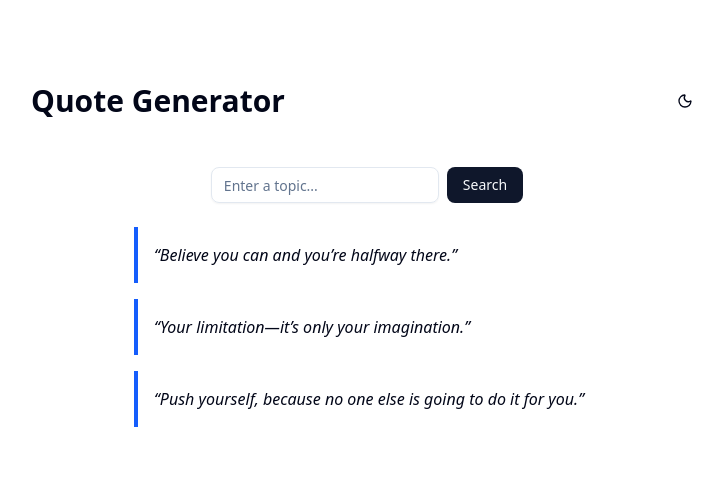
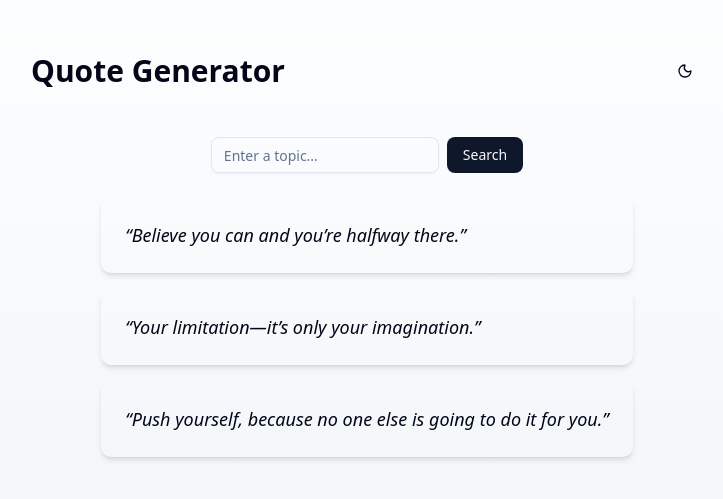
Before and after one commit to ahmedawan71/NEXIUM_Ahmed_Assign1, a Next.js app in the folder assignment-1/: page / in a window 1280 px wide. Shown: the part 145-644 px from the top of the page, without its empty margins (273-996 px from the left). Built offline with nearby package versions, Linux system fonts and the light colour scheme.

Commit message:
Enhanced quote display

```diff
--- a/assignment-1/src/app/components/QuoteList.tsx
+++ b/assignment-1/src/app/components/QuoteList.tsx
@@ -1,3 +1,4 @@
+// components/QuoteList.tsx
 import React from "react";
 import { Quote } from "../../../data/quotes";
 
@@ -7,14 +8,19 @@ interface QuoteListProps {
 
 export default function QuoteList({ quotes }: QuoteListProps) {
   if (quotes.length === 0) {
-    return <p>No quotes found for this topic.</p>;
+    return <p className="text-muted-foreground">No quotes found for this topic.</p>;
   }
   return (
     <div className="space-y-4">
       {quotes.map((q) => (
-        <blockquote key={q.id} className="p-4 border-l-4 border-blue-600 italic">
-          “{q.text}”
-        </blockquote>
+        <div
+          key={q.id}
+          className="p-6 bg-gradient rounded-lg shadow-md animate-fade-in"
+        >
+          <blockquote className="text-lg italic text-foreground">
+            “{q.text}”
+          </blockquote>
+        </div>
       ))}
     </div>
   );
--- a/assignment-1/src/app/components/ThemeToggle.tsx
+++ b/assignment-1/src/app/components/ThemeToggle.tsx
@@ -1,3 +1,4 @@
+// src/app/components/ThemeToggle.tsx
 "use client";
 
 import { useState, useEffect } from "react";
@@ -5,19 +6,23 @@ import { Button } from "@/components/ui/button";
 import { Sun, Moon } from "lucide-react";
 
 export default function ThemeToggle() {
-  const [theme, setTheme] = useState("light");
+  const [theme, setTheme] = useState<"light" | "dark">("light");
 
   useEffect(() => {
-    const currentTheme = localStorage.getItem("theme");
-    if (currentTheme) {
-      setTheme(currentTheme);
-    } else if (window.matchMedia("(prefers-color-scheme: dark)").matches) {
-      setTheme("dark");
-    }
+    // Get saved theme from localStorage
+    const savedTheme = localStorage.getItem("theme");
+    // Validate savedTheme is "light" or "dark"
+    const isValidTheme = savedTheme === "light" || savedTheme === "dark";
+    // Determine initial theme: savedTheme (if valid), prefers-color-scheme, or "light"
+    const prefersDark = window.matchMedia("(prefers-color-scheme: dark)").matches;
+    const initialTheme: "light" | "dark" = isValidTheme ? savedTheme : prefersDark ? "dark" : "light";
+
+    setTheme(initialTheme);
+    document.documentElement.classList.toggle("dark", initialTheme === "dark");
   }, []);
 
   const toggleTheme = () => {
-    const newTheme = theme === "light" ? "dark" : "light";
+    const newTheme: "light" | "dark" = theme === "light" ? "dark" : "light";
     setTheme(newTheme);
     localStorage.setItem("theme", newTheme);
     document.documentElement.classList.toggle("dark", newTheme === "dark");
--- a/assignment-1/src/app/globals.css
+++ b/assignment-1/src/app/globals.css
@@ -77,7 +77,15 @@
   --sidebar-border: oklch(0.929 0.013 255.508);
   --sidebar-ring: oklch(0.704 0.04 256.788);
 }
+/* global.css */
+@keyframes fade-in {
+  from { opacity: 0; }
+  to { opacity: 1; }
+}
 
+.animate-fade-in {
+  animation: fade-in 0.5s ease-in;
+}
 .dark {
   --background: oklch(0.129 0.042 264.695);
   --foreground: oklch(0.984 0.003 247.858);
--- a/assignment-1/src/app/layout.tsx
+++ b/assignment-1/src/app/layout.tsx
@@ -1,6 +1,6 @@
+// src/app/layout.tsx
 import type { Metadata } from "next";
 import "./globals.css";
-import Script from "next/script";
 
 export const metadata: Metadata = {
   title: "Quote Generator",
@@ -9,22 +9,8 @@ export const metadata: Metadata = {
 
 export default function RootLayout({ children }: { children: React.ReactNode }) {
   return (
-    <html>
-      <head>
-        <Script id="theme-script" strategy="beforeInteractive">
-          {`
-            (function() {
-              const theme = localStorage.getItem('theme');
-              if (theme === 'dark' || (!theme && window.matchMedia('(prefers-color-scheme: dark)').matches)) {
-                document.documentElement.classList.add('dark');
-              } else {
-                document.documentElement.classList.remove('dark');
-              }
-            })();
-          `}
-        </Script>
-      </head>
-      <body className="bg-background text-foreground">
+    <html lang="en" suppressHydrationWarning>
+      <body className="bg-gradient-to-b from-background to-muted text-foreground">
         {children}
       </body>
     </html>
```
